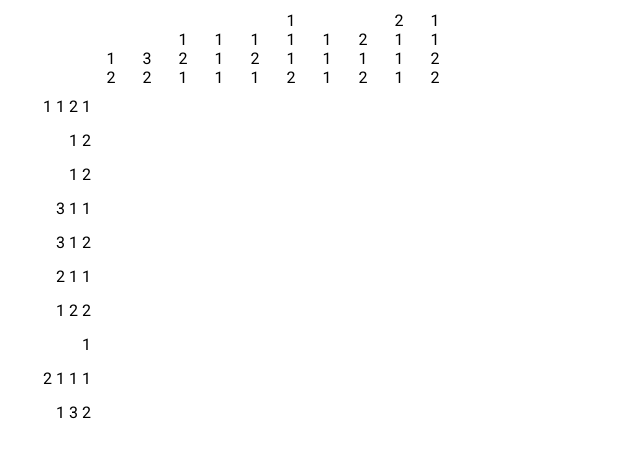
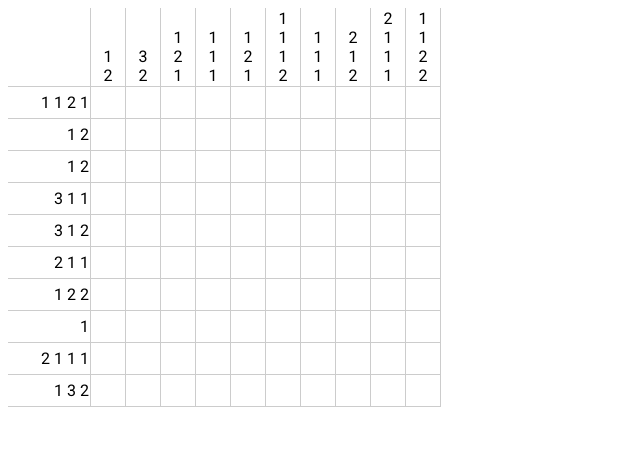
Before and after one commit to Foxite/picross, a plain HTML site: page index.html in a window 1280 px wide. Shown: the whole page, without its empty margins (0-640 px from the left). Drawn offline with Linux system fonts and the light colour scheme.

Commit message:
added a light border to cells

```diff
--- a/main.css
+++ b/main.css
@@ -5,6 +5,7 @@
 
 #puzzle {
 	table-layout: fixed;
+	border-collapse: collapse;
 }
 
 #puzzle td {
@@ -17,12 +18,16 @@
 	width: 2em;
 	vertical-align: bottom;
 	text-align: center;
+	border-left: 1px solid #CCCCCC;
+	border-right: 1px solid #CCCCCC;
 }
 
 #puzzle .hint.horiz {
 	width: 5em;
 	vertical-align: middle;
 	text-align: right;
+	border-top: 1px solid #CCCCCC;
+	border-bottom: 1px solid #CCCCCC;
 }
 
 #puzzle .hint.vert .number {
@@ -44,6 +49,10 @@
 }
 
 /* Cells */
+#puzzle .cell {
+	border: 1px solid #CCCCCC;
+}
+
 #puzzle .cell.empty {
 	background-color: white;
 }
```
